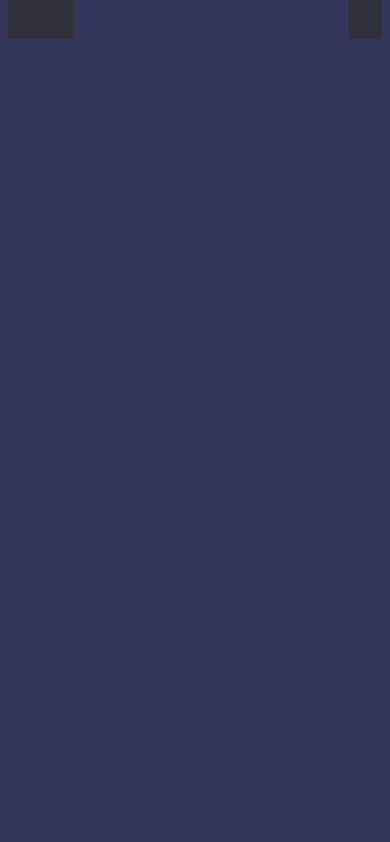
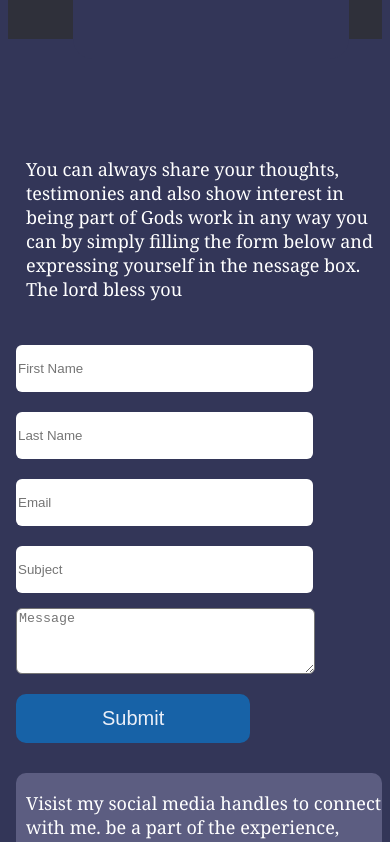
Before and after one commit to LordNedStark1/Prais-Machine-Music, a React (Create React App) app: page / in a window 390 px wide. Shown: the part 2980-3822 px from the top of the page. Before the commit the page ends 3070 px from the top, so only its background shows below. Built offline with nearby package versions, Linux system fonts and the light colour scheme.

Commit message:
making some adjustments to the contact info section, form

```diff
--- a/src/components/LandingPage/LandingPage.css
+++ b/src/components/LandingPage/LandingPage.css
@@ -398,6 +398,14 @@
     justify-content: center;
     margin-top: 100px;
     }
+    .contact-info p{
+        margin-left: 10px;
+        font-size: 18px;
+    }
+    .contact-info-main-container{
+
+        padding-left: 8px;
+    }
 
     .form-div form input {
       width: 100%;
--- a/src/components/LandingPage/LandingPage.jsx
+++ b/src/components/LandingPage/LandingPage.jsx
@@ -51,6 +51,7 @@ const LandingPage = () => {
   const contactInfo = () =>{
     return (
       <div className='contact-info' id='contact-info'>
+        <p> You can always share your thoughts, testimonies and also show interest in being part of Gods work in any way you can by simply filling the form below and expressing yourself in the nessage box. The lord bless you</p>
         <div className="form-div">
         <form onSubmit={onEmailSubmit}>
           <input
@@ -168,7 +169,9 @@ const LandingPage = () => {
           pTagText={"experience the power and presence of God as praise machine leads in worship touching the heart heart of God"}/>
         </div>
      </div>
-      {/* {contactInfo()} */}
+     <div className='contact-info-main-container'>
+      {contactInfo()}
+     </div>
     </div>
   )
 }
```
